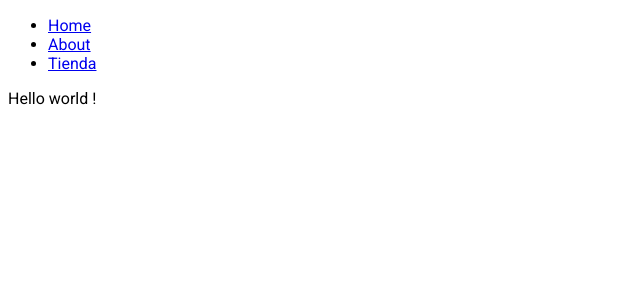
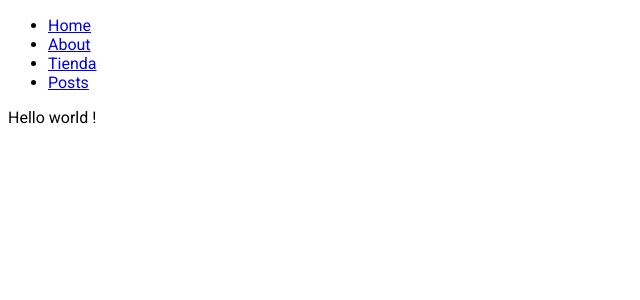
Before and after one commit to SkivaDev/nextjs-practice-, a Next.js app: page / in a window 1280 px wide. Shown: the top 300 px of the page, without its empty margins (0-640 px from the left). Built offline with nearby package versions, Linux system fonts and the light colour scheme.

Commit message:
feat: :sparkles: Loading Page

```diff
--- a/app/posts/page.jsx
+++ b/app/posts/page.jsx
@@ -4,6 +4,9 @@ import React from 'react'
 const loadPosts = async () => {
   const rest = await fetch('https://jsonplaceholder.typicode.com/posts');
   const data = rest.json();
+
+  // await new Promise(resolve => setTimeout(resolve, 3000));
+
   return data;
 }
 
--- a/components/Navbar.jsx
+++ b/components/Navbar.jsx
@@ -14,6 +14,9 @@ function Navbar() {
         <li>
           <Link href="/tienda">Tienda</Link>
         </li>
+        <li>
+          <Link href="/posts">Posts</Link>
+        </li>
       </ul>
     </nav>
   );
```
Also changed, not shown: app/posts/loading.jsx (added, +9 -0 lines).
